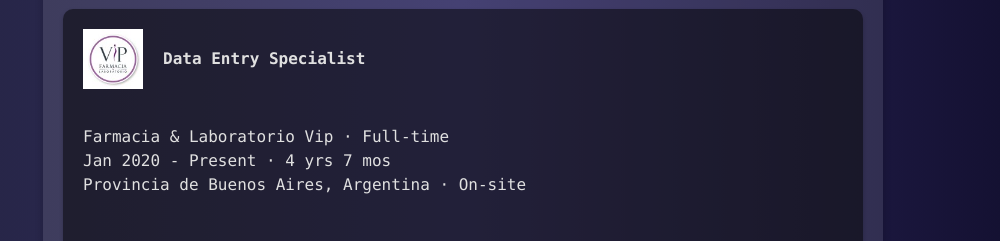
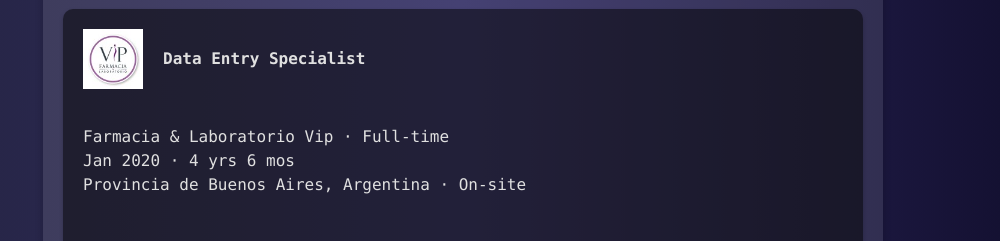
Before and after one commit to brunobelloso/online-cv, a React (Create React App) app: page / in a window 1280 px wide. Shown: the part 890-1131 px from the top of the page, without its empty margins (177-1177 px from the left). Built offline with nearby package versions, Linux system fonts and the light colour scheme.

Commit message:
fecha dinamica

```diff
--- a/src/components/Experience.js
+++ b/src/components/Experience.js
@@ -11,8 +11,31 @@ import {
   TextContainer,
 } from "../styles";
 
+// Function to calculate duration in years and months
+const calculateExperience = (startDate) => {
+  const start = new Date(startDate);
+  const end = new Date(); // Current date
+
+  const years = end.getFullYear() - start.getFullYear();
+  const months = end.getMonth() - start.getMonth();
+
+  let duration = "";
+  if (years > 0) {
+    duration += `${years} ${years === 1 ? "yr" : "yrs"}`;
+  }
+  if (months > 0) {
+    duration += ` ${months} ${months === 1 ? "mo" : "mos"}`;
+  }
+
+  return duration.trim();
+};
+
 const Experience = () => {
   const props = useSpring({ opacity: 1, from: { opacity: 0 }, delay: 600 });
+
+  // Replace the static duration with calculated duration
+  const startDate = "Jan 2020";
+  const duration = calculateExperience(startDate);
 
   return (
     <Section style={props}>
@@ -33,7 +56,7 @@ const Experience = () => {
           <Text>
             Farmacia & Laboratorio Vip · Full-time
             <br />
-            Jan 2020 - Present · 4 yrs 7 mos
+            {startDate} · {duration}
             <br />
             Provincia de Buenos Aires, Argentina · On-site
           </Text>
```
